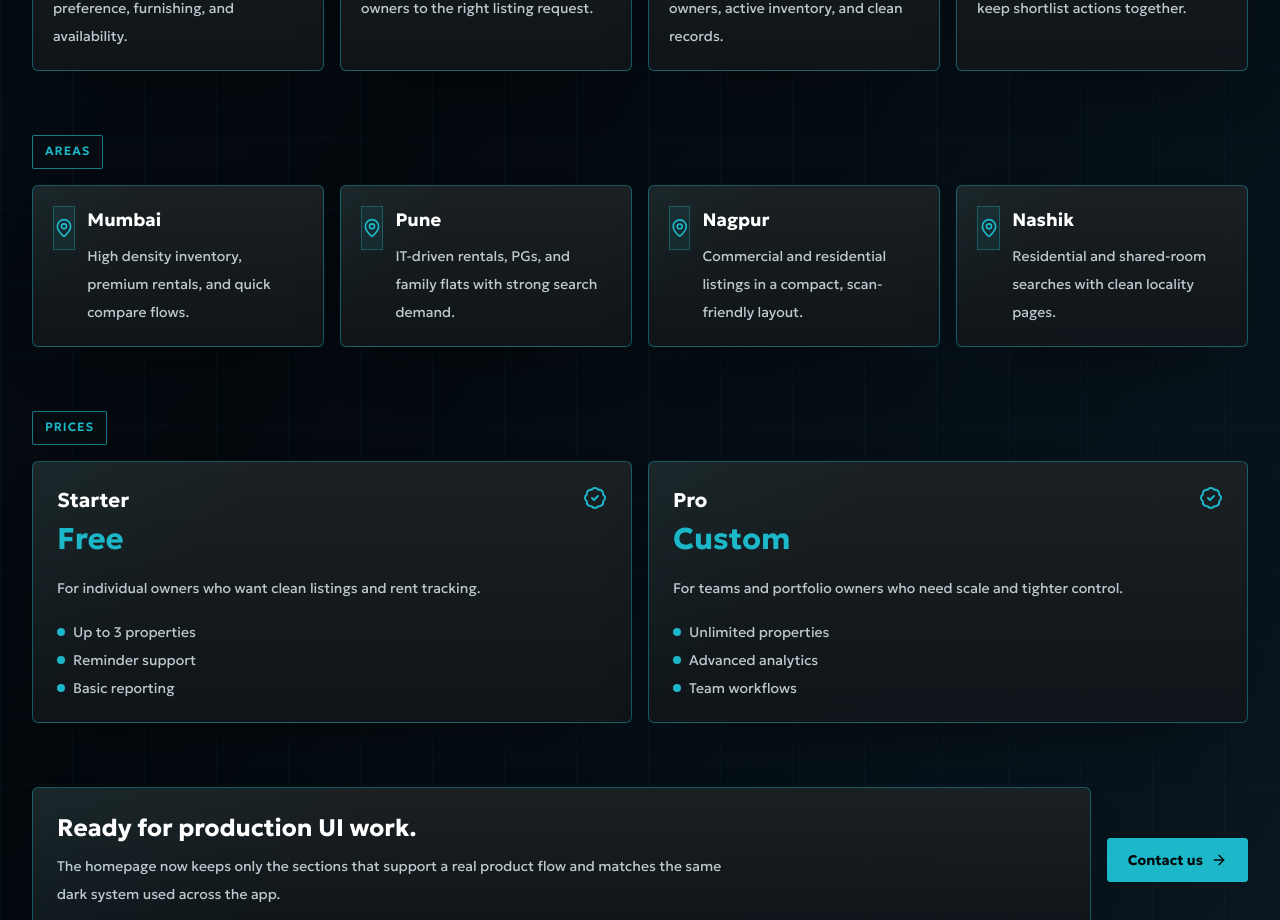
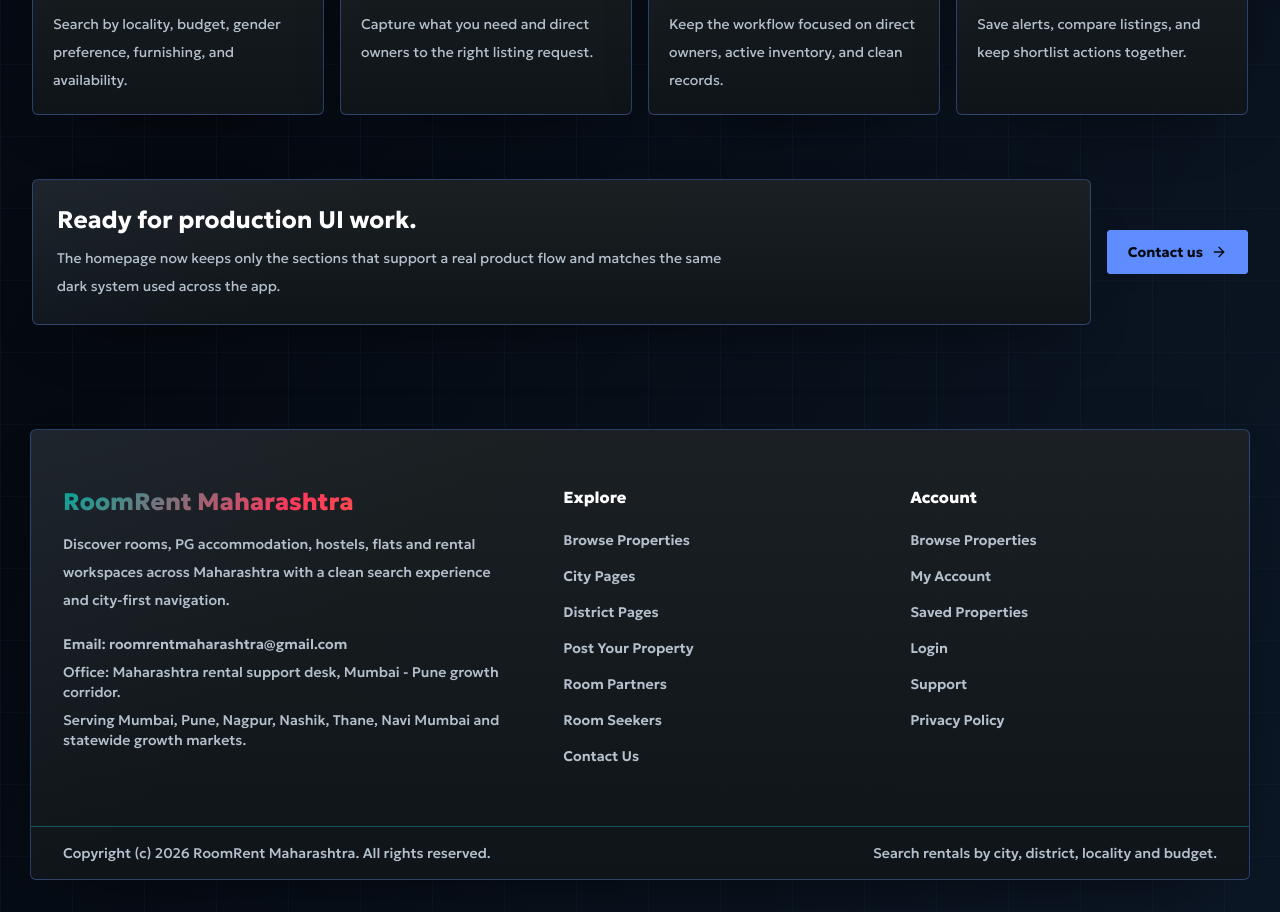
Before and after one commit to veaglespace-Tech/roomrent, a Next.js app in the folder client/: page / in a window 1280 px wide. Shown: the part 1880-2800 px from the top of the page. Built offline with nearby package versions, Linux system fonts and the light colour scheme.

Commit message:
Refine public UI and remove landing tabs

```diff
--- a/client/app/(public)/page.tsx
+++ b/client/app/(public)/page.tsx
@@ -1,5 +1,5 @@
 import Link from "next/link";
-import { ArrowRight, BadgeCheck, CalendarDays, ChartColumn, ChevronRight, Clock3, CreditCard, Home, MapPin, MessageSquare, Search, ShieldCheck, Sparkles } from "lucide-react";
+import { ArrowRight, ChartColumn, ChevronRight, Clock3, Home, MessageSquare, Search, ShieldCheck } from "lucide-react";
 
 const listingCategories = [
   { title: "Rooms", href: "/properties?type=ROOM", copy: "Single room and shared room inventory." },
@@ -13,28 +13,6 @@ const serviceCards = [
   { icon: MessageSquare, title: "Post requirement", copy: "Capture what you need and direct owners to the right listing request." },
   { icon: ShieldCheck, title: "Verified listings", copy: "Keep the workflow focused on direct owners, active inventory, and clean records." },
   { icon: ChartColumn, title: "Compare and save", copy: "Save alerts, compare listings, and keep shortlist actions together." }
-];
-
-const cityCards = [
-  { city: "Mumbai", detail: "High density inventory, premium rentals, and quick compare flows." },
-  { city: "Pune", detail: "IT-driven rentals, PGs, and family flats with strong search demand." },
-  { city: "Nagpur", detail: "Commercial and residential listings in a compact, scan-friendly layout." },
-  { city: "Nashik", detail: "Residential and shared-room searches with clean locality pages." }
-];
-
-const plans = [
-  {
-    name: "Starter",
-    price: "Free",
-    copy: "For individual owners who want clean listings and rent tracking.",
-    items: ["Up to 3 properties", "Reminder support", "Basic reporting"]
-  },
-  {
-    name: "Pro",
-    price: "Custom",
-    copy: "For teams and portfolio owners who need scale and tighter control.",
-    items: ["Unlimited properties", "Advanced analytics", "Team workflows"]
-  }
 ];
 
 const metrics = [
@@ -62,7 +40,7 @@ function HeroMockup() {
       <div className="grid gap-4 p-5 md:grid-cols-2">
         <div className="surface-card p-4">
           <p className="text-xs uppercase tracking-[0.16em] text-[var(--rf-muted)]">Monthly rent</p>
-          <p className="mt-3 text-3xl font-bold text-[var(--rf-cyan)]">₹1,20,000</p>
+          <p className="mt-3 text-3xl font-bold text-[var(--rf-cyan)]">Rs. 1,20,000</p>
           <p className="mt-2 text-sm text-[var(--rf-muted)]">Collected across current active properties.</p>
         </div>
         <div className="surface-card p-4">
@@ -110,6 +88,7 @@ export default function HomePage() {
                 Get started
               </Link>
             </div>
+            <p className="text-sm uppercase tracking-[0.24em] text-[var(--rf-muted)]">Trusted rental operations for Maharashtra</p>
             <div className="grid gap-3 pt-2 sm:grid-cols-3">
               {metrics.map((item) => (
                 <div key={item.label} className="surface-card p-4">
@@ -185,51 +164,6 @@ export default function HomePage() {
         </div>
       </section>
 
-      <section id="areas" className="mt-16 scroll-mt-32 reveal-up">
-        <SectionLabel>Areas</SectionLabel>
-        <div className="mt-4 grid gap-4 md:grid-cols-2 xl:grid-cols-4">
-          {cityCards.map((item) => (
-            <Link key={item.city} href={`/search?location=${encodeURIComponent(item.city)}`} className="surface-card block p-5">
-              <div className="flex items-start gap-3">
-                <span className="flex size-11 items-center justify-center border border-[rgba(28,183,200,0.35)] bg-[rgba(28,183,200,0.08)] text-[var(--rf-cyan)]">
-                  <MapPin className="size-5" />
-                </span>
-                <div>
-                  <p className="text-lg font-bold">{item.city}</p>
-                  <p className="mt-2 text-sm leading-7 text-[var(--rf-muted)]">{item.detail}</p>
-                </div>
-              </div>
-            </Link>
-          ))}
-        </div>
-      </section>
-
-      <section id="pricing" className="mt-16 scroll-mt-32 reveal-up">
-        <SectionLabel>Prices</SectionLabel>
-        <div className="mt-4 grid gap-4 lg:grid-cols-2">
-          {plans.map((plan) => (
-            <div key={plan.name} className="surface-card p-6">
-              <div className="flex items-start justify-between gap-4">
-                <div>
-                  <p className="text-xl font-bold">{plan.name}</p>
-                  <p className="mt-2 text-3xl font-bold text-[var(--rf-cyan)]">{plan.price}</p>
-                </div>
-                <BadgeCheck className="size-6 text-[var(--rf-cyan)]" />
-              </div>
-              <p className="mt-4 text-sm leading-7 text-[var(--rf-muted)]">{plan.copy}</p>
-              <div className="mt-5 grid gap-2">
-                {plan.items.map((item) => (
-                  <div key={item} className="flex items-center gap-2 text-sm text-[var(--rf-muted)]">
-                    <span className="size-2 rounded-full bg-[var(--rf-cyan)]" />
-                    {item}
-                  </div>
-                ))}
-              </div>
-            </div>
-          ))}
-        </div>
-      </section>
-
       <section className="mt-16 reveal-up">
         <div className="grid gap-4 lg:grid-cols-[1fr_auto] lg:items-center">
           <div className="surface-card p-6">
--- a/client/app/globals.css
+++ b/client/app/globals.css
@@ -6,20 +6,20 @@
 
 :root {
   color-scheme: dark;
-  --rf-bg: #07131b;
-  --rf-bg-deep: #03080d;
-  --rf-panel: #111a22;
-  --rf-panel-soft: #0d151c;
-  --rf-card: #18222c;
-  --rf-line: rgba(28, 183, 200, 0.42);
-  --rf-line-strong: #15c5ce;
-  --rf-cyan: #1cb7c8;
-  --rf-cyan-soft: #8de8f0;
+  --rf-bg: #09111a;
+  --rf-bg-deep: #050a11;
+  --rf-panel: #101826;
+  --rf-panel-soft: #0c1420;
+  --rf-card: #182335;
+  --rf-line: rgba(95, 140, 255, 0.34);
+  --rf-line-strong: #5f8cff;
+  --rf-cyan: #5f8cff;
+  --rf-cyan-soft: #b7c8ff;
   --rf-ink: #ffffff;
-  --rf-muted: #bdc9cd;
-  --rf-dim: #82939a;
+  --rf-muted: #b4c0cc;
+  --rf-dim: #7d8da0;
   --rf-danger: #ff6b6b;
-  --rf-warning: #f2b84b;
+  --rf-warning: #d9a33a;
   --rf-success: #53d38a;
   --rf-shadow: 0 26px 76px -46px rgba(0, 0, 0, 0.88);
 }
@@ -37,9 +37,9 @@ body {
   @apply font-sans antialiased;
   min-height: 100vh;
   background:
-    linear-gradient(90deg, rgba(28, 183, 200, 0.04) 1px, transparent 1px),
-    linear-gradient(rgba(28, 183, 200, 0.03) 1px, transparent 1px),
-    linear-gradient(120deg, #07131b 0%, #03080d 48%, #0a1a24 100%);
+    linear-gradient(90deg, rgba(95, 140, 255, 0.05) 1px, transparent 1px),
+    linear-gradient(rgba(95, 140, 255, 0.035) 1px, transparent 1px),
+    linear-gradient(120deg, #09111a 0%, #050a11 48%, #0c1726 100%);
   background-size: 72px 72px, 72px 72px, auto;
   color: var(--rf-ink);
   font-family: "Geologica", ui-sans-serif, system-ui, -apple-system, BlinkMacSystemFont, "Segoe UI", sans-serif;
@@ -55,7 +55,7 @@ svg {
 }
 
 ::selection {
-  background: rgba(21, 197, 206, 0.28);
+  background: rgba(95, 140, 255, 0.3);
   color: #ffffff;
 }
 
@@ -131,7 +131,7 @@ h4,
   position: absolute;
   inset: 0;
   pointer-events: none;
-  background: linear-gradient(135deg, rgba(21, 197, 206, 0.1), transparent 30%);
+  background: linear-gradient(135deg, rgba(95, 140, 255, 0.11), transparent 30%);
   opacity: 0.45;
 }
 
@@ -161,8 +161,8 @@ h4,
 .light-bento-card:hover,
 .landing-card:hover {
   transform: translateY(-3px);
-  border-color: rgba(21, 197, 206, 0.86);
-  box-shadow: 0 34px 90px -48px rgba(0, 0, 0, 0.95), 0 0 28px -22px rgba(21, 197, 206, 0.9);
+  border-color: rgba(95, 140, 255, 0.88);
+  box-shadow: 0 34px 90px -48px rgba(0, 0, 0, 0.95), 0 0 28px -22px rgba(95, 140, 255, 0.88);
 }
 
 .rf-frame {
@@ -173,16 +173,16 @@ h4,
 
 .header-shell {
   @apply mx-auto w-[min(100%-12px,1160px)] overflow-visible;
-  border: 1px solid rgba(28, 183, 200, 0.42);
+  border: 1px solid rgba(95, 140, 255, 0.34);
   border-radius: 0;
-  background: rgba(17, 26, 34, 0.84);
+  background: rgba(15, 23, 35, 0.86);
   box-shadow: 0 20px 62px -44px rgba(0, 0, 0, 0.95);
   backdrop-filter: blur(14px);
 }
 
 .top-social-link {
   @apply inline-flex size-9 items-center justify-center text-xs transition duration-200;
-  border: 1px solid rgba(21, 197, 206, 0.42);
+  border: 1px solid rgba(95, 140, 255, 0.34);
   border-radius: 3px;
   background: rgba(12, 18, 22, 0.72);
   color: var(--rf-muted);
@@ -223,7 +223,7 @@ h4,
   top: calc(100% + 10px);
   z-index: 70;
   width: min(88vw, 20rem);
-  border: 1px solid rgba(28, 183, 200, 0.48);
+  border: 1px solid rgba(95, 140, 255, 0.42);
   border-radius: 4px;
   background: rgba(12, 18, 22, 0.98);
   box-shadow: 0 26px 80px -44px rgba(0, 0, 0, 0.95);
@@ -263,12 +263,12 @@ h4,
 }
 
 .dropdown-link:hover {
-  background: rgba(21, 197, 206, 0.1);
+  background: rgba(95, 140, 255, 0.1);
 }
 
 .mobile-menu-button {
   @apply inline-flex size-11 items-center justify-center transition duration-200;
-  border: 1px solid rgba(21, 197, 206, 0.5);
+  border: 1px solid rgba(95, 140, 255, 0.44);
   border-radius: 3px;
   background: rgba(12, 18, 22, 0.8);
   color: var(--rf-ink);
@@ -288,7 +288,7 @@ h4,
   display: grid;
   width: min(90vw, 340px);
   gap: 8px;
-  border: 1px solid rgba(21, 197, 206, 0.48);
+  border: 1px solid rgba(95, 140, 255, 0.38);
   border-radius: 4px;
   background: rgba(8, 15, 19, 0.98);
   padding: 10px;
@@ -308,9 +308,9 @@ h4,
   width: 100%;
   align-items: center;
   justify-content: space-between;
-  border: 1px solid rgba(21, 197, 206, 0.34);
+  border: 1px solid rgba(95, 140, 255, 0.28);
   border-radius: 3px;
-  background: rgba(21, 197, 206, 0.04);
+  background: rgba(95, 140, 255, 0.04);
   padding: 0 13px;
   color: var(--rf-ink);
   font-size: 0.85rem;
@@ -325,7 +325,7 @@ h4,
 .mobile-nav-panel {
   display: grid;
   gap: 4px;
-  border: 1px solid rgba(21, 197, 206, 0.25);
+  border: 1px solid rgba(95, 140, 255, 0.2);
   border-radius: 4px;
   padding: 6px;
 }
@@ -339,20 +339,20 @@ h4,
 }
 
 .mobile-nav-panel a:hover {
-  background: rgba(21, 197, 206, 0.1);
+  background: rgba(95, 140, 255, 0.1);
   color: var(--rf-cyan);
 }
 
 .mobile-nav-divider {
   height: 1px;
   margin: 2px 0;
-  background: rgba(21, 197, 206, 0.26);
+  background: rgba(95, 140, 255, 0.22);
 }
 
 .landing-hero {
   @apply relative overflow-hidden border px-5 py-14 md:px-10 md:py-20;
   min-height: min(760px, calc(100vh - 118px));
-  border-color: rgba(28, 183, 200, 0.38);
+  border-color: rgba(95, 140, 255, 0.32);
   border-radius: 0;
   background:
     linear-gradient(180deg, rgba(4, 12, 17, 0.32), rgba(4, 12, 17, 0.9)),
@@ -367,7 +367,7 @@ h4,
 .landing-eyebrow,
 .aurora-eyebrow {
   @apply inline-flex w-fit items-center justify-center gap-2 border px-3 py-2 text-xs font-semibold uppercase;
-  border-color: rgba(28, 183, 200, 0.64);
+  border-color: rgba(95, 140, 255, 0.5);
   border-radius: 2px;
   background: rgba(8, 15, 19, 0.72);
   color: var(--rf-cyan);
@@ -376,7 +376,7 @@ h4,
 
 .landing-search {
   @apply flex w-full max-w-2xl flex-col gap-2 border p-2 sm:flex-row;
-  border-color: rgba(21, 197, 206, 0.46);
+  border-color: rgba(95, 140, 255, 0.36);
   border-radius: 4px;
   background: rgba(8, 15, 19, 0.78);
 }
@@ -389,7 +389,7 @@ h4,
   border-color: var(--rf-cyan);
   border-radius: 3px;
   background: var(--rf-cyan);
-  color: #02090d !important;
+  color: #050a11 !important;
   box-shadow: none;
 }
 
@@ -406,7 +406,7 @@ h4,
 .ghost-glow-button,
 .btn-outline {
   @apply inline-flex min-h-11 items-center justify-center gap-2 border px-5 text-sm font-bold transition duration-200;
-  border-color: rgba(255, 255, 255, 0.72);
+  border-color: rgba(148, 163, 184, 0.42);
   border-radius: 3px;
   background: transparent;
   color: var(--rf-ink);
@@ -424,17 +424,17 @@ h4,
 .bento-icon-badge,
 .number-orb {
   @apply flex size-10 items-center justify-center;
-  border: 1px solid rgba(21, 197, 206, 0.5);
+  border: 1px solid rgba(95, 140, 255, 0.42);
   border-radius: 3px;
-  background: rgba(21, 197, 206, 0.1);
+  background: rgba(95, 140, 255, 0.1);
   color: var(--rf-cyan);
 }
 
 .pill-badge {
   @apply inline-flex items-center gap-1 border px-3 py-1 text-xs font-semibold;
-  border-color: rgba(21, 197, 206, 0.45);
+  border-color: rgba(95, 140, 255, 0.36);
   border-radius: 2px;
-  background: rgba(21, 197, 206, 0.07);
+  background: rgba(95, 140, 255, 0.08);
   color: var(--rf-cyan);
 }
 
@@ -442,7 +442,7 @@ h4,
 .form-select,
 .form-textarea {
   @apply w-full border text-sm font-medium outline-none transition duration-200;
-  border-color: rgba(21, 197, 206, 0.44) !important;
+  border-color: rgba(95, 140, 255, 0.34) !important;
   border-radius: 3px !important;
   background: rgba(8, 15, 19, 0.86) !important;
   color: var(--rf-ink) !important;
@@ -471,20 +471,20 @@ textarea::placeholder {
 .form-select:focus,
 .form-textarea:focus {
   border-color: var(--rf-cyan) !important;
-  box-shadow: 0 0 0 1px rgba(21, 197, 206, 0.56) !important;
+  box-shadow: 0 0 0 1px rgba(95, 140, 255, 0.52) !important;
 }
 
 .form-section,
 .form-glass,
 .form-glass-field {
-  border: 1px solid rgba(21, 197, 206, 0.42);
+  border: 1px solid rgba(95, 140, 255, 0.32);
   border-radius: 4px;
   background: rgba(8, 15, 19, 0.54);
 }
 
 .auth-shell {
   @apply reveal-up relative mx-auto grid w-full max-w-5xl overflow-hidden lg:grid-cols-[0.9fr_1.1fr];
-  border: 1px solid rgba(21, 197, 206, 0.52);
+  border: 1px solid rgba(95, 140, 255, 0.36);
   border-radius: 0;
   background: rgba(13, 19, 23, 0.96);
   box-shadow: var(--rf-shadow);
@@ -492,7 +492,7 @@ textarea::placeholder {
 
 .auth-side {
   @apply relative hidden overflow-hidden p-8 lg:block;
-  border-right: 1px solid rgba(21, 197, 206, 0.36);
+  border-right: 1px solid rgba(95, 140, 255, 0.24);
   background:
     linear-gradient(180deg, rgba(2, 9, 13, 0.22), rgba(2, 9, 13, 0.92)),
     var(--rf-hero-image, linear-gradient(135deg, #061621, #02090d));
@@ -502,7 +502,7 @@ textarea::placeholder {
 
 .auth-tab-shell {
   @apply border p-1;
-  border-color: rgba(21, 197, 206, 0.4);
+  border-color: rgba(95, 140, 255, 0.3);
   border-radius: 4px;
   background: rgba(8, 15, 19, 0.72);
 }
@@ -554,21 +554,21 @@ textarea::placeholder {
 
 .dashboard-sidebar-head {
   @apply border-b p-4;
-  border-color: rgba(21, 197, 206, 0.32);
+  border-color: rgba(95, 140, 255, 0.24);
 }
 
 .dashboard-nav-item {
   @apply flex min-h-[40px] items-center gap-3 px-3 py-2 text-sm font-semibold transition duration-200;
   position: relative;
-  border: 1px solid rgba(21, 197, 206, 0.36);
+  border: 1px solid rgba(95, 140, 255, 0.26);
   border-radius: 2px;
   color: var(--rf-muted);
 }
 
 .dashboard-nav-item:hover {
   color: var(--rf-cyan);
-  border-color: rgba(21, 197, 206, 0.75);
-  background: rgba(21, 197, 206, 0.06);
+  border-color: rgba(95, 140, 255, 0.64);
+  background: rgba(95, 140, 255, 0.06);
 }
 
 .dashboard-nav-item-active {
--- a/client/components/layout/header.tsx
+++ b/client/components/layout/header.tsx
@@ -25,16 +25,6 @@ const navTabs = [
     ]
   },
   {
-    label: "Areas",
-    href: "/#areas",
-    children: [
-      { label: "Mumbai", href: "/search?location=Mumbai" },
-      { label: "Pune", href: "/search?location=Pune" },
-      { label: "Nagpur", href: "/search?location=Nagpur" },
-      { label: "Nashik", href: "/search?location=Nashik" }
-    ]
-  },
-  {
     label: "Services",
     href: "/#services",
     children: [
@@ -44,7 +34,6 @@ const navTabs = [
       { label: "Owner tools", href: "/dashboard/owner/add-property" }
     ]
   },
-  { label: "Pricing", href: "/#pricing" },
   { label: "Contact", href: "/contact" }
 ];
 
@@ -133,9 +122,7 @@ function MobileNav() {
           <Link href="/compare" className="mobile-nav-direct" onClick={() => setOpen(false)}>
             Compare
           </Link>
-          <Link href="/login" className="mobile-nav-direct" onClick={() => setOpen(false)}>
-            Log in
-          </Link>
+          <Link href="/login" className="mobile-nav-direct" onClick={() => setOpen(false)}>Log in</Link>
           <Link href="/register" className="mobile-nav-direct mobile-nav-trigger-featured" onClick={() => setOpen(false)}>
             Get Started
           </Link>
```
